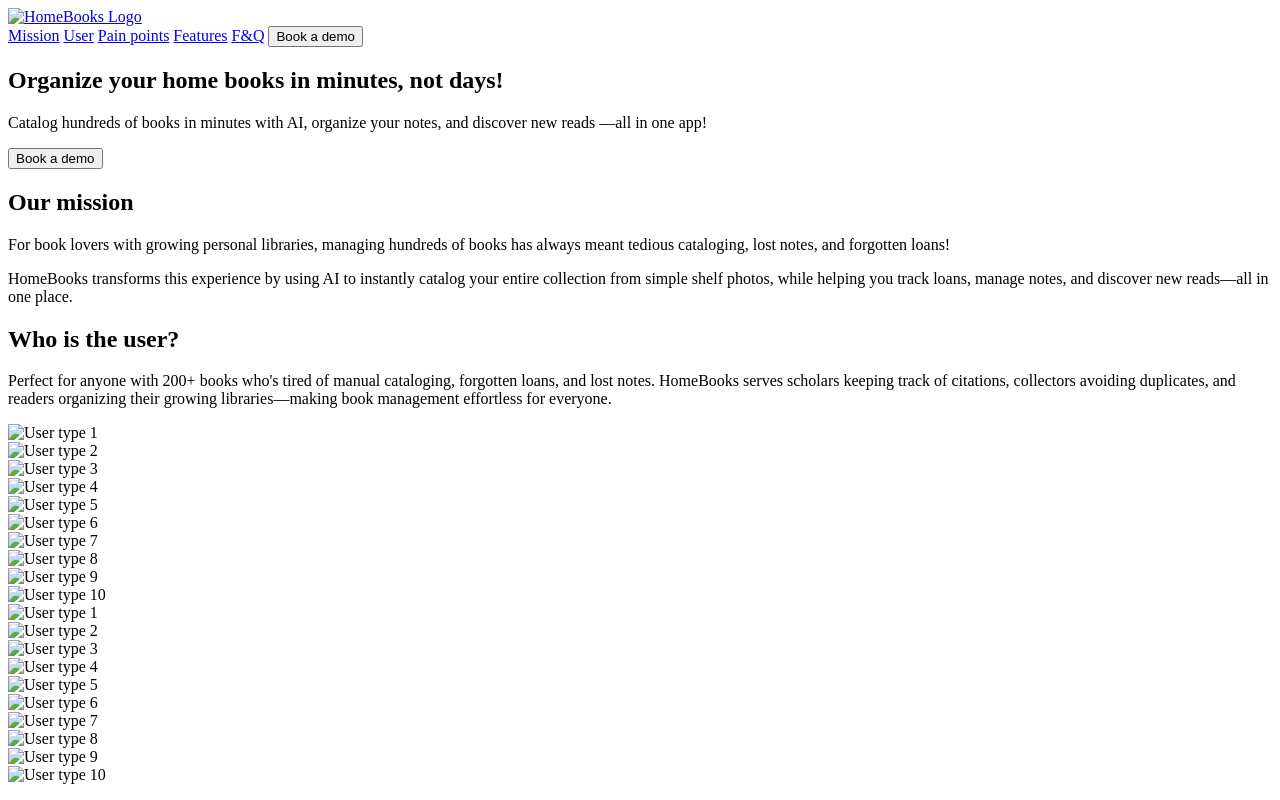
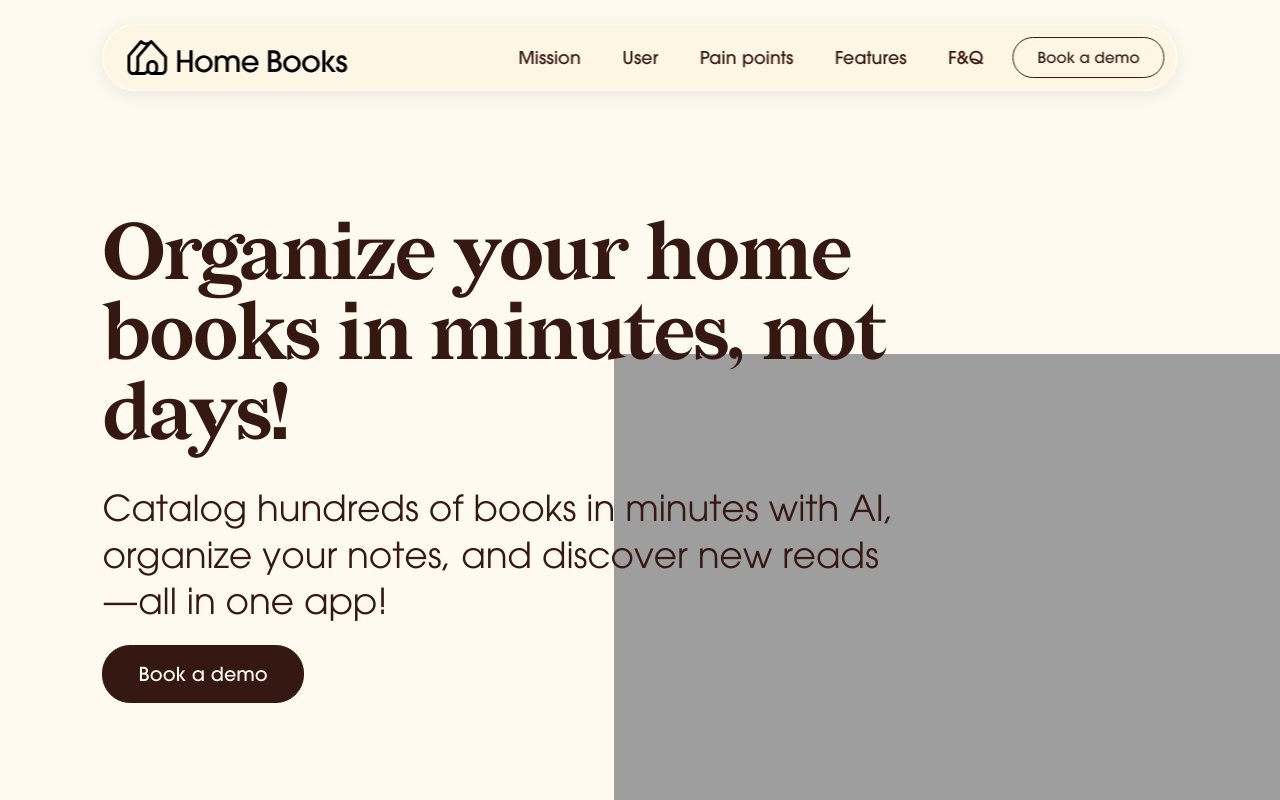
Before and after one commit to Matinrahimik/Home-books-Website, a website: page index.html in a window 1280 px wide. Shown: the top 800 px of the page. Drawn offline with Linux system fonts and the light colour scheme; the site is published under a folder, as on GitHub Pages, so addresses that start at the root find nothing.

Commit message:
fix: update asset paths to work both locally and on GitHub Pages

```diff
--- a/index.html
+++ b/index.html
@@ -5,11 +5,11 @@
     <meta charset="UTF-8">
     <meta name="viewport" content="width=device-width, initial-scale=1.0">
     <title>HomeBooks - Organize Your Personal Library</title>
-    <link rel="stylesheet" href="/Home-books-Website/styles.css">
+    <link rel="stylesheet" href="./styles.css">
     <style>
         @font-face {
             font-family: 'Redaction';
-            src: url('/Home-books-Website/Assets/Fonts/Titles/Redaction-Regular.woff2') format('woff2');
+            src: url('./Assets/Fonts/Titles/Redaction-Regular.woff2') format('woff2');
             font-weight: normal;
             font-style: normal;
             font-display: swap;
@@ -17,7 +17,7 @@
 
         @font-face {
             font-family: 'Redaction';
-            src: url('/Home-books-Website/Assets/Fonts/Titles/Redaction-Bold.woff2') format('woff2');
+            src: url('./Assets/Fonts/Titles/Redaction-Bold.woff2') format('woff2');
             font-weight: bold;
             font-style: normal;
             font-display: swap;
@@ -25,7 +25,7 @@
 
         @font-face {
             font-family: 'Redaction';
-            src: url('/Home-books-Website/Assets/Fonts/Titles/Redaction-Italic.woff2') format('woff2');
+            src: url('./Assets/Fonts/Titles/Redaction-Italic.woff2') format('woff2');
             font-weight: normal;
             font-style: italic;
             font-display: swap;
@@ -33,7 +33,7 @@
 
         @font-face {
             font-family: 'ITC Avant Garde Pro';
-            src: url('/Home-books-Website/Assets/Fonts/Text/ITCAvantGardePro-Bk.otf') format('opentype');
+            src: url('./Assets/Fonts/Text/ITCAvantGardePro-Bk.otf') format('opentype');
             font-weight: normal;
             font-style: normal;
             font-display: swap;
@@ -41,7 +41,7 @@
 
         @font-face {
             font-family: 'ITC Avant Garde Pro';
-            src: url('/Home-books-Website/Assets/Fonts/Text/ITCAvantGardePro-Bold.otf') format('opentype');
+            src: url('./Assets/Fonts/Text/ITCAvantGardePro-Bold.otf') format('opentype');
             font-weight: bold;
             font-style: normal;
             font-display: swap;
@@ -49,7 +49,7 @@
 
         @font-face {
             font-family: 'ITC Avant Garde Pro';
-            src: url('/Home-books-Website/Assets/Fonts/Text/ITCAvantGardePro-Md.otf') format('opentype');
+            src: url('./Assets/Fonts/Text/ITCAvantGardePro-Md.otf') format('opentype');
             font-weight: 500;
             font-style: normal;
             font-display: swap;
@@ -61,7 +61,7 @@
     <nav class="navbar">
         <div class="logo">
             <a href="#hero">
-                <img src="/Home-books-Website/Assets/Logo/logo.svg" alt="HomeBooks Logo" height="32">
+                <img src="./Assets/Logo/logo.svg" alt="HomeBooks Logo" height="32">
             </a>
         </div>
         <div class="nav-links">
@@ -100,27 +100,27 @@
         <div class="image-carousel">
             <div class="carousel-track">
                 <!-- Original 10 items -->
-                <div class="carousel-item"><img src="/Home-books-Website/Assets/User carousel/1.png" alt="User type 1"></div>
-                <div class="carousel-item"><img src="/Home-books-Website/Assets/User carousel/2.png" alt="User type 2"></div>
-                <div class="carousel-item"><img src="/Home-books-Website/Assets/User carousel/3.png" alt="User type 3"></div>
-                <div class="carousel-item"><img src="/Home-books-Website/Assets/User carousel/4.png" alt="User type 4"></div>
-                <div class="carousel-item"><img src="/Home-books-Website/Assets/User carousel/5.png" alt="User type 5"></div>
-                <div class="carousel-item"><img src="/Home-books-Website/Assets/User carousel/6.png" alt="User type 6"></div>
-                <div class="carousel-item"><img src="/Home-books-Website/Assets/User carousel/7.png" alt="User type 7"></div>
-                <div class="carousel-item"><img src="/Home-books-Website/Assets/User carousel/8.png" alt="User type 8"></div>
-                <div class="carousel-item"><img src="/Home-books-Website/Assets/User carousel/9.png" alt="User type 9"></div>
-                <div class="carousel-item"><img src="/Home-books-Website/Assets/User carousel/10.png" alt="User type 10"></div>
+                <div class="carousel-item"><img src="./Assets/User carousel/1.png" alt="User type 1"></div>
+                <div class="carousel-item"><img src="./Assets/User carousel/2.png" alt="User type 2"></div>
+                <div class="carousel-item"><img src="./Assets/User carousel/3.png" alt="User type 3"></div>
+                <div class="carousel-item"><img src="./Assets/User carousel/4.png" alt="User type 4"></div>
+                <div class="carousel-item"><img src="./Assets/User carousel/5.png" alt="User type 5"></div>
+                <div class="carousel-item"><img src="./Assets/User carousel/6.png" alt="User type 6"></div>
+                <div class="carousel-item"><img src="./Assets/User carousel/7.png" alt="User type 7"></div>
+                <div class="carousel-item"><img src="./Assets/User carousel/8.png" alt="User type 8"></div>
+                <div class="carousel-item"><img src="./Assets/User carousel/9.png" alt="User type 9"></div>
+                <div class="carousel-item"><img src="./Assets/User carousel/10.png" alt="User type 10"></div>
                 <!-- Cloned items for infinite scroll -->
-                <div class="carousel-item"><img src="/Home-books-Website/Assets/User carousel/1.png" alt="User type 1"></div>
-                <div class="carousel-item"><img src="/Home-books-Website/Assets/User carousel/2.png" alt="User type 2"></div>
-                <div class="carousel-item"><img src="/Home-books-Website/Assets/User carousel/3.png" alt="User type 3"></div>
-                <div class="carousel-item"><img src="/Home-books-Website/Assets/User carousel/4.png" alt="User type 4"></div>
-                <div class="carousel-item"><img src="/Home-books-Website/Assets/User carousel/5.png" alt="User type 5"></div>
-                <div class="carousel-item"><img src="/Home-books-Website/Assets/User carousel/6.png" alt="User type 6"></div>
-                <div class="carousel-item"><img src="/Home-books-Website/Assets/User carousel/7.png" alt="User type 7"></div>
-                <div class="carousel-item"><img src="/Home-books-Website/Assets/User carousel/8.png" alt="User type 8"></div>
-                <div class="carousel-item"><img src="/Home-books-Website/Assets/User carousel/9.png" alt="User type 9"></div>
-                <div class="carousel-item"><img src="/Home-books-Website/Assets/User carousel/10.png" alt="User type 10"></div>
+                <div class="carousel-item"><img src="./Assets/User carousel/1.png" alt="User type 1"></div>
+                <div class="carousel-item"><img src="./Assets/User carousel/2.png" alt="User type 2"></div>
+                <div class="carousel-item"><img src="./Assets/User carousel/3.png" alt="User type 3"></div>
+                <div class="carousel-item"><img src="./Assets/User carousel/4.png" alt="User type 4"></div>
+                <div class="carousel-item"><img src="./Assets/User carousel/5.png" alt="User type 5"></div>
+                <div class="carousel-item"><img src="./Assets/User carousel/6.png" alt="User type 6"></div>
+                <div class="carousel-item"><img src="./Assets/User carousel/7.png" alt="User type 7"></div>
+                <div class="carousel-item"><img src="./Assets/User carousel/8.png" alt="User type 8"></div>
+                <div class="carousel-item"><img src="./Assets/User carousel/9.png" alt="User type 9"></div>
+                <div class="carousel-item"><img src="./Assets/User carousel/10.png" alt="User type 10"></div>
             </div>
         </div>
     </section>
--- a/styles.css
+++ b/styles.css
@@ -1,42 +1,42 @@
 /* Font declarations */
 @font-face {
     font-family: 'Redaction';
-    src: url('/Home-books-Website/Assets/Fonts/Titles/Redaction-Regular.woff2') format('woff2');
+    src: url('./Assets/Fonts/Titles/Redaction-Regular.woff2') format('woff2');
     font-weight: normal;
     font-style: normal;
 }
 
 @font-face {
     font-family: 'Redaction';
-    src: url('/Home-books-Website/Assets/Fonts/Titles/Redaction-Bold.woff2') format('woff2');
+    src: url('./Assets/Fonts/Titles/Redaction-Bold.woff2') format('woff2');
     font-weight: bold;
     font-style: normal;
 }
 
 @font-face {
     font-family: 'Redaction';
-    src: url('/Home-books-Website/Assets/Fonts/Titles/Redaction-Italic.woff2') format('woff2');
+    src: url('./Assets/Fonts/Titles/Redaction-Italic.woff2') format('woff2');
     font-weight: normal;
     font-style: italic;
 }
 
 @font-face {
     font-family: 'ITC Avant Garde Pro';
-    src: url('/Home-books-Website/Assets/Fonts/Text/ITCAvantGardePro-Bk.otf') format('opentype');
+    src: url('./Assets/Fonts/Text/ITCAvantGardePro-Bk.otf') format('opentype');
     font-weight: normal;
     font-style: normal;
 }
 
 @font-face {
     font-family: 'ITC Avant Garde Pro';
-    src: url('/Home-books-Website/Assets/Fonts/Text/ITCAvantGardePro-Bold.otf') format('opentype');
+    src: url('./Assets/Fonts/Text/ITCAvantGardePro-Bold.otf') format('opentype');
     font-weight: bold;
     font-style: normal;
 }
 
 @font-face {
     font-family: 'ITC Avant Garde Pro';
-    src: url('/Home-books-Website/Assets/Fonts/Text/ITCAvantGardePro-Md.otf') format('opentype');
+    src: url('./Assets/Fonts/Text/ITCAvantGardePro-Md.otf') format('opentype');
     font-weight: 500;
     font-style: normal;
 }
@@ -276,7 +276,7 @@ body {
     transform: translateY(-45%);
     width: 52%;
     height: 110vh;
-    background-image: url('Assets/Hero section/Hero grid.png');
+    background-image: url('./Assets/Hero section/Hero grid.png');
     background-size: contain;
     background-repeat: no-repeat;
     background-position: right center;
```
